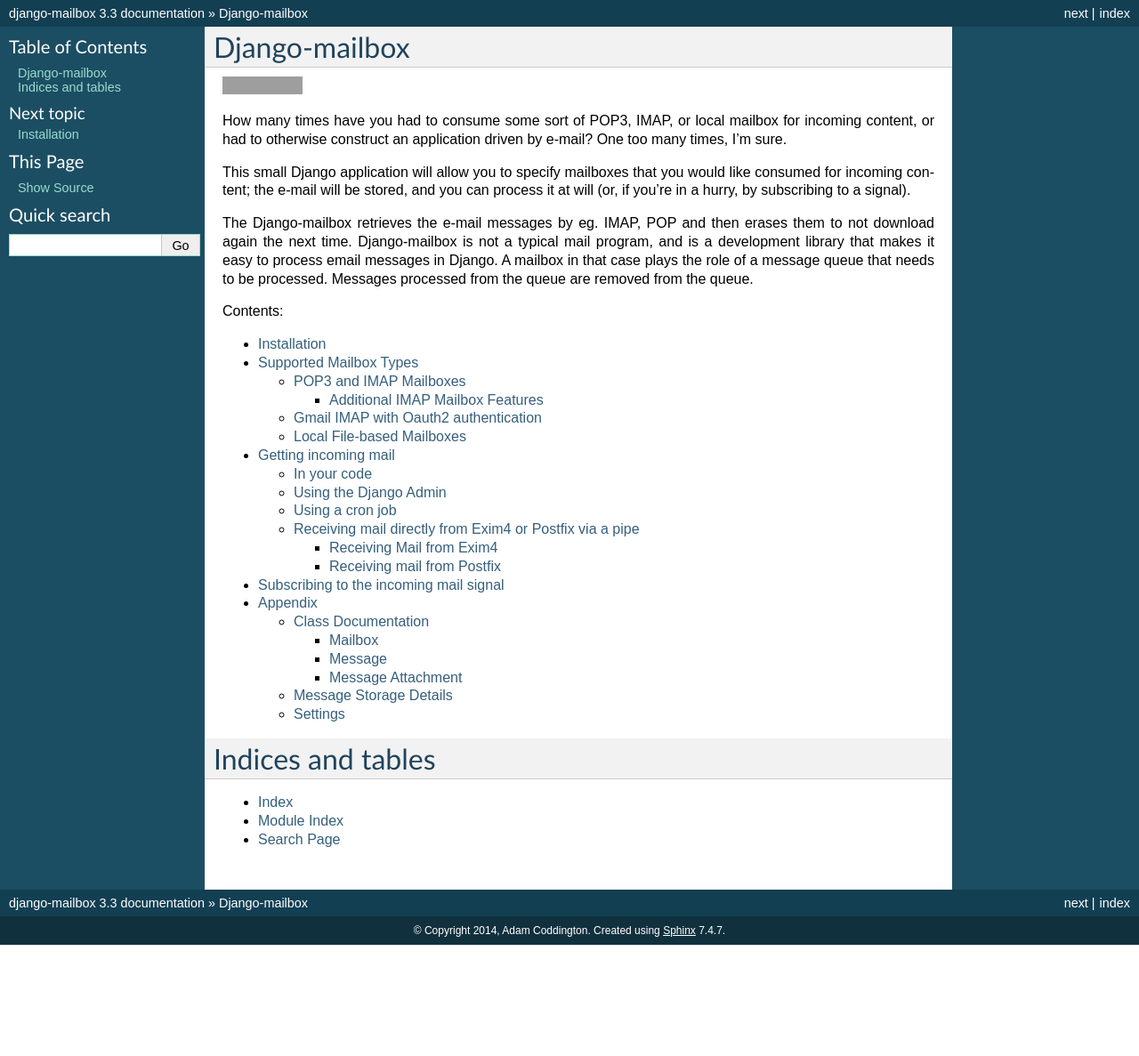
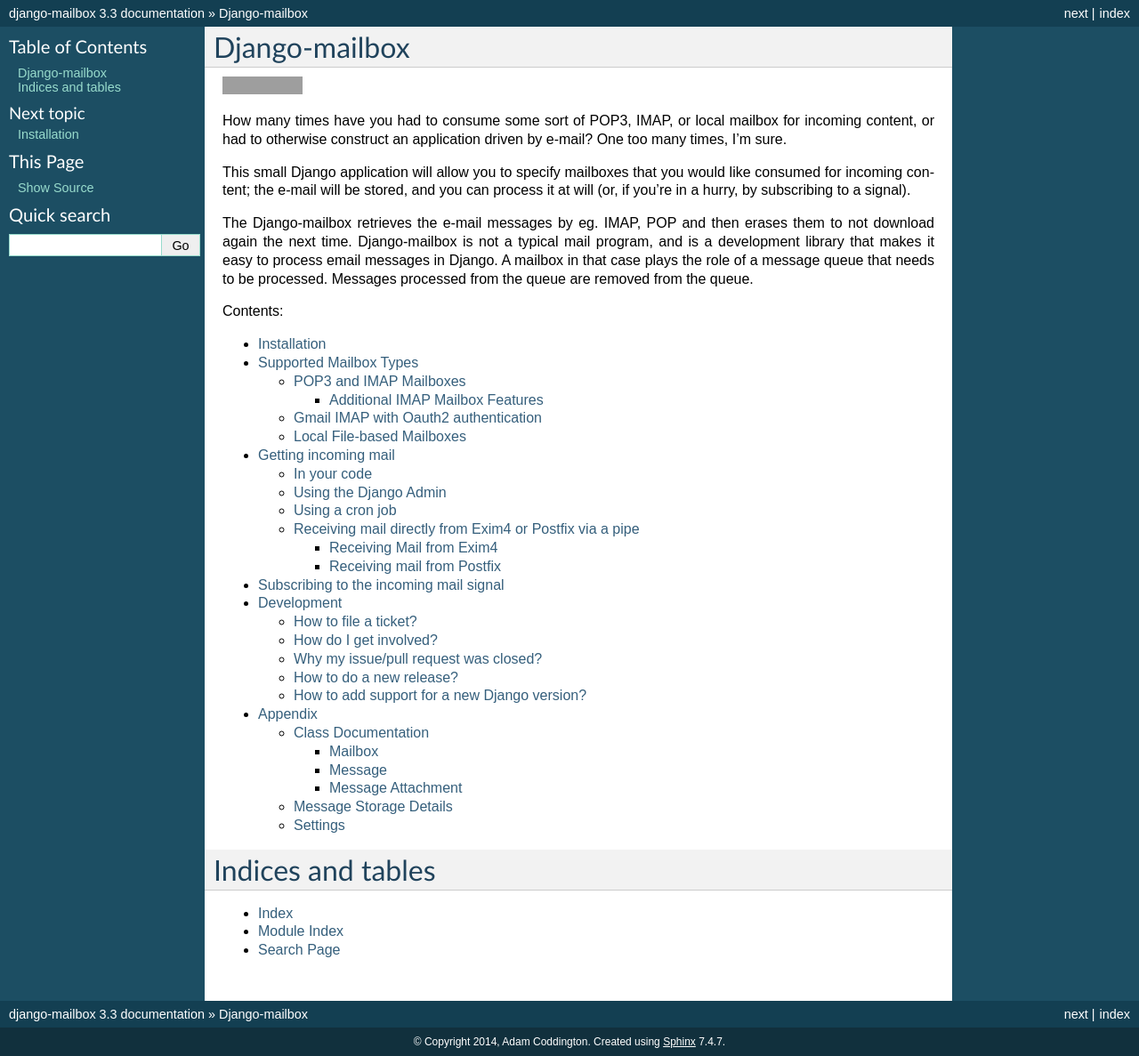
Before and after one commit to coddingtonbear/django-mailbox, a Sphinx documentation site: the page built from docs/index.rst, in a window 1280 px wide. Shown: the whole page at 89% size. Built offline with Sphinx 7.4.7, drawn with Linux system fonts in a browser that asks for light colours; before the commit the page ends 1062 px from its top, so only the background shows below that; some of the changed lines change nothing that is shown; grey boxes are pictures that could not be loaded.

Commit message:
Add 'Development' section in docs (#161)
* Add 'Development' section in docs

* Fix typo in development procedure

```diff
--- a/docs/index.rst
+++ b/docs/index.rst
@@ -27,6 +27,7 @@
    topics/mailbox_types
    topics/polling
    topics/signal
+   topics/development
    topics/appendix
 
 
--- /dev/null
+++ b/docs/topics/development.rst
@@ -0,0 +1,59 @@
+Development
+===========
+
+Here we describe the development process overview. It's in F.A.Q. format to
+make it simple.
+
+
+How to file a ticket?
+---------------------
+
+Just go to https://github.com/coddingtonbear/django-mailbox and create new
+one.
+
+
+How do I get involved?
+----------------------
+
+It's simple! If you want to fix a bug, extend documentation or whatever you
+think is appropriate for the project and involves changes, just fork the
+project on github (https://github.com/coddingtonbear/django-mailbox), create a
+separate branch, hack on it, publish changes at your fork and create a pull
+request.
+
+
+Why my issue/pull request was closed?
+-------------------------------------
+
+We usually put an explonation while we close issue or PR. It might be for
+various reasons, i.e. there were no reply for over a month after our last
+comment, there were no tests for the changes etc.
+
+
+How to do a new release?
+----------------------------
+
+To enroll a new release you should perform the following task:
+
+* Ensure the file ``CHANGELOG.rst`` reflects all important changes.
+* Ensure the file ``CHANGELOG.rst`` includes a new version identifier and current release date.
+* Execute ``bumpversion patch`` (or accordingly - see `Semantic Versioning 2.0 <http://semver.org/>`_ ) to reflect changes in codebase.
+* Commit changes to the codebase, e.g. ``git commit -m "Release 1.4.8" -a``.
+* Tag a new release, e.g. ``git tag "1.4.8"``.
+* Push new tag to repo - ``git push origin --tags``.
+* Push a new release to PyPI - ``python setup.py sdist bdist_wheel upload``.
+
+How to add support for a new Django version?
+------------------------------------------
+
+Changes are only necessary for new minor or major Django versions.
+
+To add support for a new version perform the following task:
+
+* Ensure that ``tox.ini`` file reflects support for new Django release.
+* Verify in tox that the code is executed correctly on all versions of the Python interpreter.
+* Ensure that ``.travis.yml`` file reflects support for new Django release. Note the excluded versions of the Python interpreter.
+* Verify by pushing changes on a separate branch to see if the changes in TravisCI are correct.
+* Proceed to the standard procedure for a new package release (see `How to do a new release?`_ ).
+
+A `spreadsheet with generator is available <https://docs.google.com/spreadsheets/d/1YsVPDeOAgf_c_7XOXh6SZUO2ebMNoFXysxfj4r1tFiM/edit?usp=sharing>`_ that can assist this process.
```
